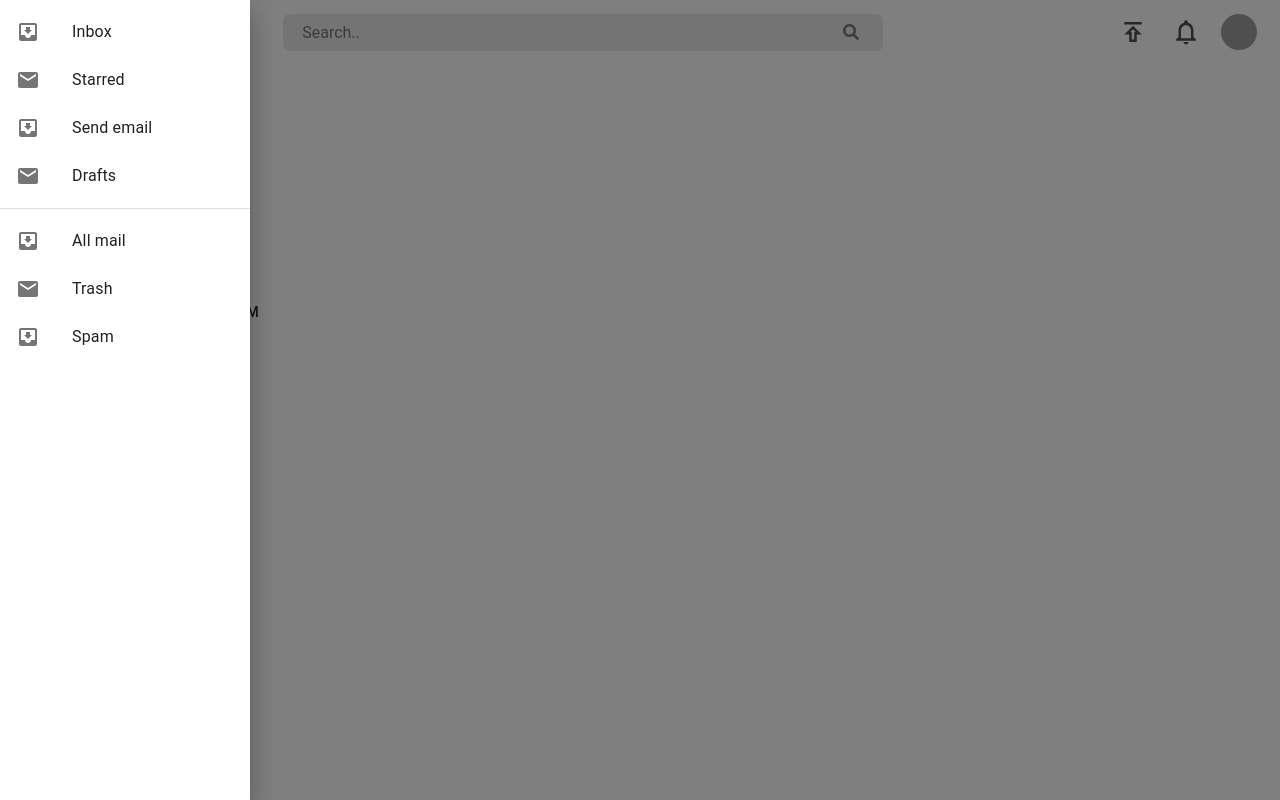
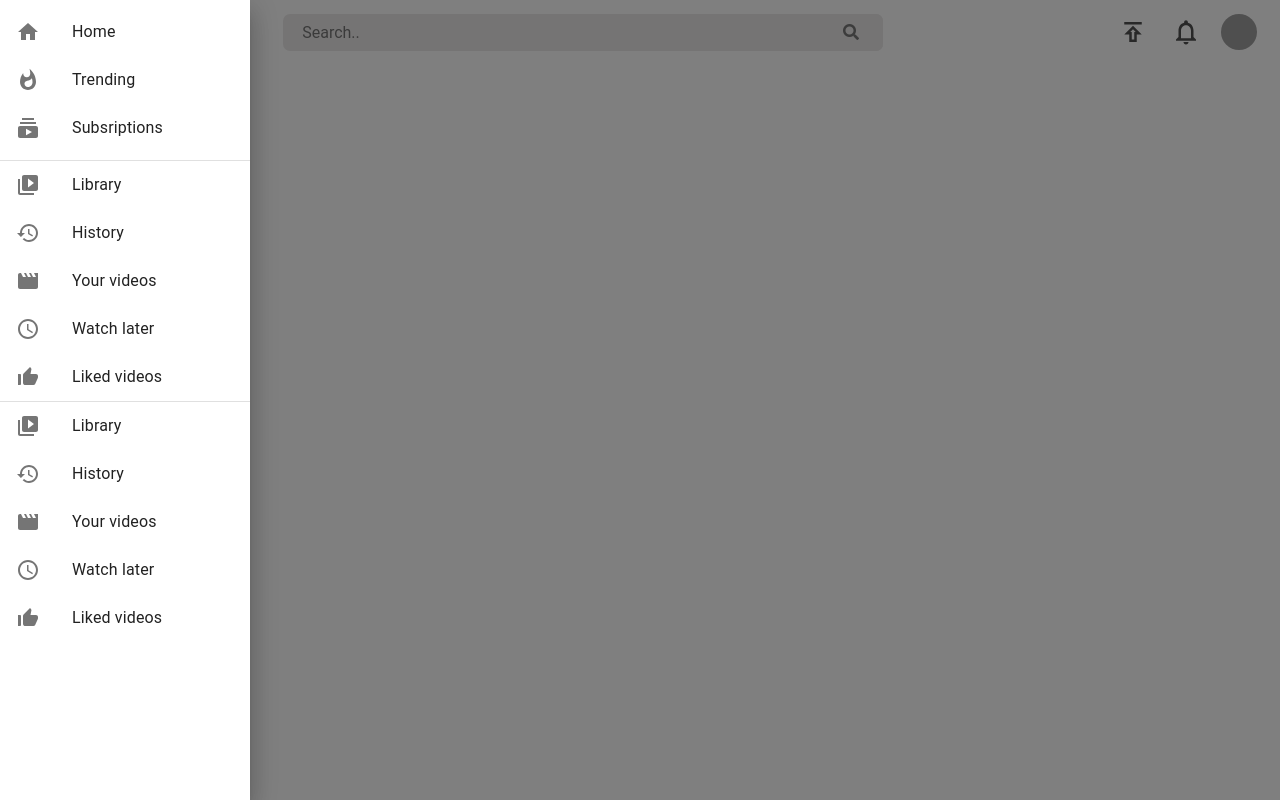
Before and after one commit to JoelRVaz/debate.tv, a React (Create React App) app: page / in a window 1280 px wide. Both pictures are taken after a click on the button "LEFT". Built offline with nearby package versions, Linux system fonts and the light colour scheme; grey boxes are pictures that could not be loaded.

Commit message:
change 4

```diff
--- a/src/components/TemporaryDrawer/TemporaryDrwaer.js
+++ b/src/components/TemporaryDrawer/TemporaryDrwaer.js
@@ -10,77 +10,88 @@ import ListItemIcon from '@material-ui/core/ListItemIcon';
 import ListItemText from '@material-ui/core/ListItemText';
 import InboxIcon from '@material-ui/icons/MoveToInbox';
 import MailIcon from '@material-ui/icons/Mail';
+import Icon from '@material-ui/core/Icon';
+import { green } from '@material-ui/core/colors';
+import HomeIcon from '@material-ui/icons/Home';
+import WhatshotIcon from '@material-ui/icons/Whatshot';
+import SubscriptionsIcon from '@material-ui/icons/Subscriptions';
+import VideoLibraryIcon from '@material-ui/icons/VideoLibrary';
+import HistoryIcon from '@material-ui/icons/History';
+import MovieIcon from '@material-ui/icons/Movie';
+import ScheduleIcon from '@material-ui/icons/Schedule';
+import ThumbUpAltIcon from '@material-ui/icons/ThumbUpAlt';
+import SettingsIcon from '@material-ui/icons/Settings';
+import ReportIcon from '@material-ui/icons/Report';
+import HelpOutlineIcon from '@material-ui/icons/HelpOutline';
+import AnnouncementIcon from '@material-ui/icons/Announcement';
 
-const useStyles = makeStyles({
-  list: {
-    width: 250,
+const useStyles = makeStyles((theme) => ({
+  root: {
+    '& > span': {
+      margin: theme.spacing(2),
+    },
   },
-  fullList: {
-    width: 'auto',
-  },
-});
+}));
+
 
 export default function SwipeableTemporaryDrawer() {
+
   const classes = useStyles();
-  const [state, setState] = React.useState({
-    top: false,
-    left: false,
-    bottom: false,
-    right: false,
-  });
 
-  const toggleDrawer = (anchor, open) => (event) => {
-    if (event && event.type === 'keydown' && (event.key === 'Tab' || event.key === 'Shift')) {
-      return;
-    }
 
-    setState({ ...state, [anchor]: open });
-  };
+  const [test, tester] = React.useState(false)
 
-  const list = (anchor) => (
-    <div
-      className={clsx(classes.list, {
-        [classes.fullList]: anchor === 'top' || anchor === 'bottom',
-      })}
+  const opener  = () => {
+    tester(!test);
+  }
+
+
+  return (
+    <div>
+          <Button onClick={opener}>left</Button>
+          <SwipeableDrawer
+            anchor={'left'}
+            open={test}
+            onClose={opener}
+            onOpen={opener}
+          >
+       <div
+      style={{width: 250}}
       role="presentation"
-      onClick={toggleDrawer(anchor, false)}
-      onKeyDown={toggleDrawer(anchor, false)}
+      onClick={opener}
+      onKeyDown={opener}
     >
       <List>
-        {['Inbox', 'Starred', 'Send email', 'Drafts'].map((text, index) => (
-          <ListItem button key={text}>
-            <ListItemIcon>{index % 2 === 0 ? <InboxIcon /> : <MailIcon />}</ListItemIcon>
-            <ListItemText primary={text} />
+
+        {[['Home', <HomeIcon />], ['Trending',  <WhatshotIcon />], ['Subsriptions',  <SubscriptionsIcon />]].map((text, index) => (
+
+          <ListItem button key={text[0]}>
+            <ListItemIcon>{text[1]}</ListItemIcon>
+            <ListItemText primary={text[0]} />
           </ListItem>
         ))}
       </List>
       <Divider />
-      <List>
-        {['All mail', 'Trash', 'Spam'].map((text, index) => (
-          <ListItem button key={text}>
-            <ListItemIcon>{index % 2 === 0 ? <InboxIcon /> : <MailIcon />}</ListItemIcon>
-            <ListItemText primary={text} />
-          </ListItem>
-        ))}
-      </List>
+
+      {[['Library', <VideoLibraryIcon />], ['History',  <HistoryIcon />], ['Your videos', <MovieIcon />] ,['Watch later',  <ScheduleIcon />], ['Liked videos', <ThumbUpAltIcon />]].map((text, index) => (
+
+        <ListItem button key={text[0]}>
+          <ListItemIcon>{text[1]}</ListItemIcon>
+          <ListItemText primary={text[0]} />
+        </ListItem>
+      ))}
+      <Divider />
+
+      {[['Library', <VideoLibraryIcon />], ['History',  <HistoryIcon />], ['Your videos', <MovieIcon />] ,['Watch later',  <ScheduleIcon />], ['Liked videos', <ThumbUpAltIcon />]].map((text, index) => (
+
+        <ListItem button key={text[0]}>
+          <ListItemIcon>{text[1]}</ListItemIcon>
+          <ListItemText primary={text[0]} />
+        </ListItem>
+      ))}
+
     </div>
-  );
-
-  return (
-    <div>
-      {['left', 'right', 'top', 'bottom'].map((anchor) => (
-        <React.Fragment key={anchor}>
-          <Button onClick={toggleDrawer(anchor, true)}>{anchor}</Button>
-          <SwipeableDrawer
-            anchor={anchor}
-            open={state[anchor]}
-            onClose={toggleDrawer(anchor, false)}
-            onOpen={toggleDrawer(anchor, true)}
-          >
-            {list(anchor)}
           </SwipeableDrawer>
-        </React.Fragment>
-      ))}
     </div>
   );
 }
```
